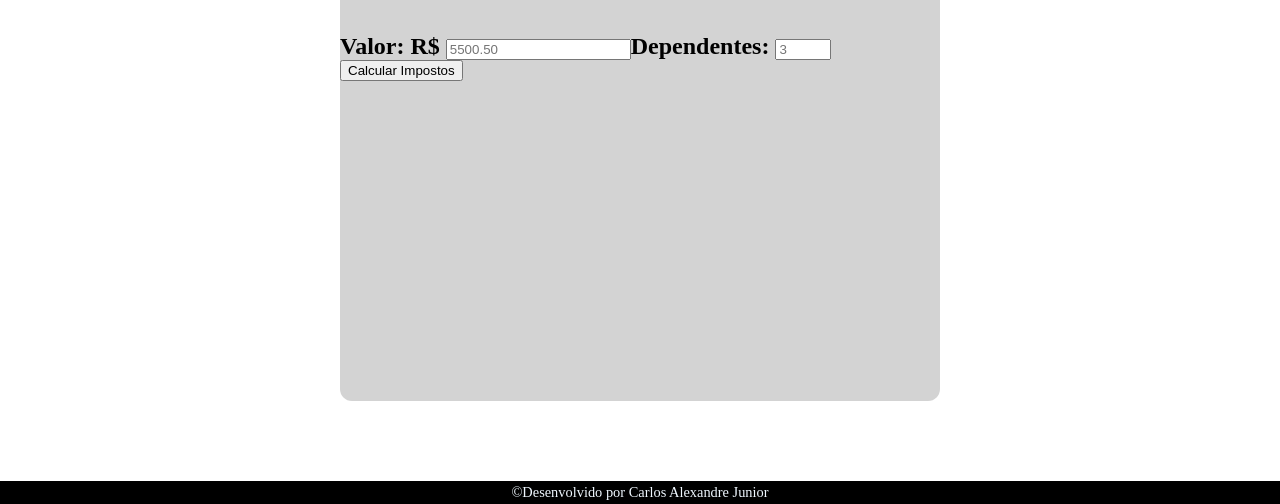
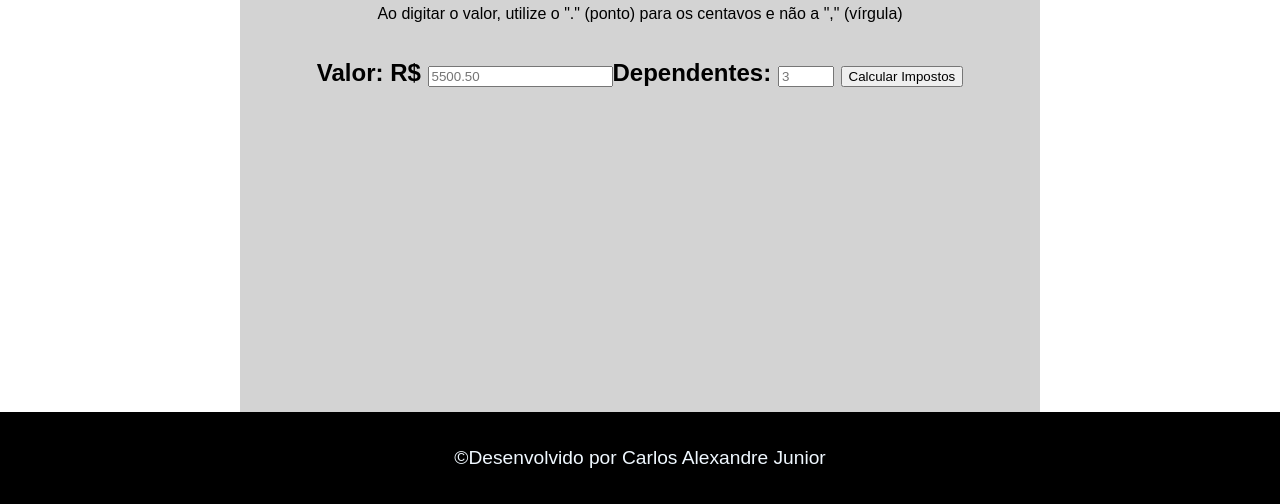
Before and after one commit to juniorpet35/calculo_folha, a plain HTML site: page index.html in a window 1280 px wide. Shown: the part 296-800 px from the top of the page. Drawn offline with Linux system fonts and the light colour scheme.

Commit message:
Atualizando responsividade no CSS

```diff
--- a/css/style.css
+++ b/css/style.css
@@ -4,6 +4,7 @@ body {
     min-height: 100vh;
     display: flex;
     flex-direction: column;
+    font-family: Arial, sans-serif;
 }
 
 h1 {
@@ -11,7 +12,7 @@ h1 {
     text-align: center;
     margin: 0;
     padding: 1rem;
-    font-size: 1.5rem;
+    font-size: 2rem;
 }
 
 main {
@@ -25,6 +26,7 @@ main {
     border-radius: 12px;
     width: calc(100% - 2rem);
     box-sizing: border-box;
+    padding: 1rem;
 }
 
 #outValorInss { color: rgba(255, 0, 0, 0.807); }
@@ -32,35 +34,40 @@ main {
 #outFgts { color: rgb(0, 64, 255); }
 #outValorLiq { color: rgb(16, 140, 16); }
 
-footer p {
+footer {
     text-align: center;
     background-color: black;
     color: aliceblue;
     padding: 1rem;
     margin: 0;
-    font-size: 0.9rem;
+    font-size: 1rem;
+    width: 100%;
+    box-sizing: border-box;
+    position: fixed;
+    bottom: 0;
+    left: 0;
 }
 
 @media (min-width: 768px) {
     h1 {
-        font-size: 2rem;
+        font-size: 2.5rem;
     }
 
     main {
-        margin: 5rem;
-        max-width: 600px;
-        margin-left: auto;
-        margin-right: auto;
+        margin: 2rem auto;
+        max-width: 800px;
+        padding: 2rem;
     }
 
-    footer p {
-        padding: 3px;
+    footer {
+        font-size: 1.2rem;
+        padding: 1rem;
     }
 }
 
 @media (max-width: 480px) {
     h1 {
-        font-size: 1.2rem;
+        font-size: 1.8rem;
         padding: 0.5rem;
     }
 
@@ -68,9 +75,11 @@ footer p {
         margin: 0.5rem;
         width: calc(100% - 1rem);
         border-radius: 8px;
+        padding: 0.5rem;
     }
 
-    footer p {
-        font-size: 0.8rem;
+    footer {
+        font-size: 1rem;
+        padding: 0.5rem;
     }
 }
```
